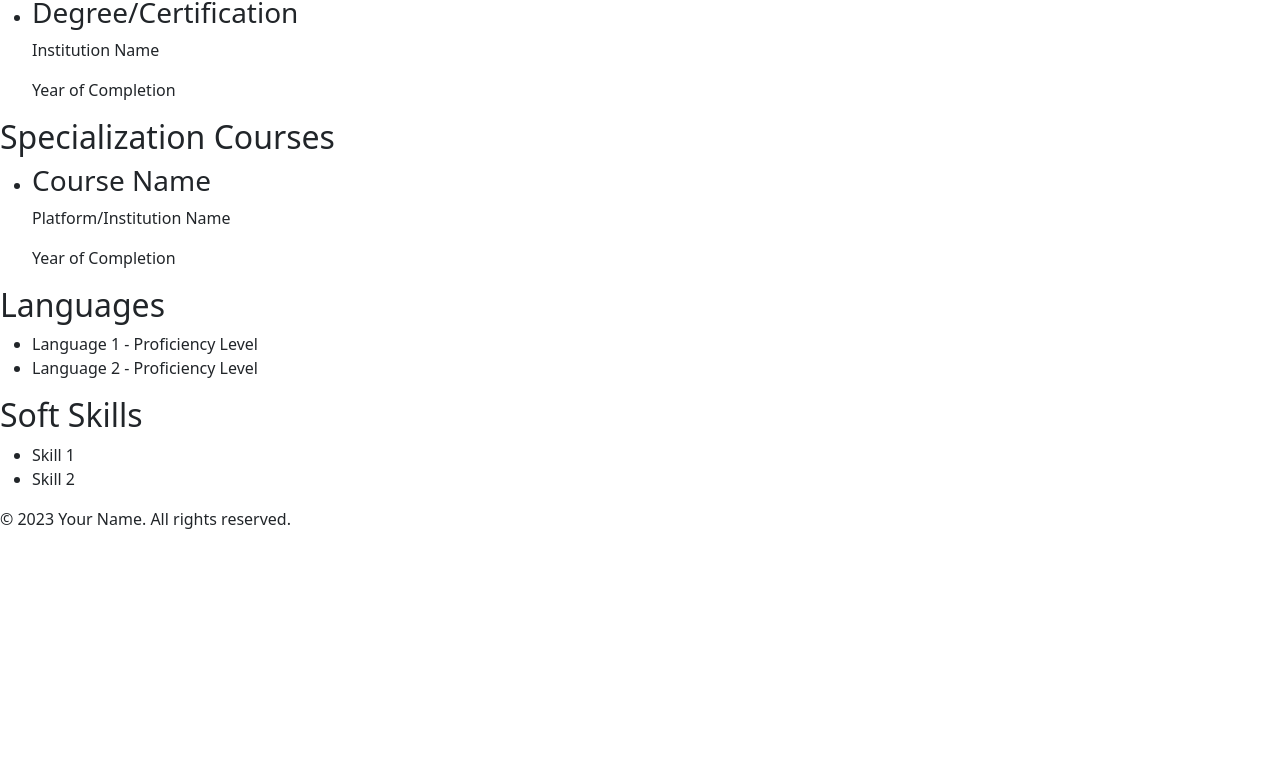
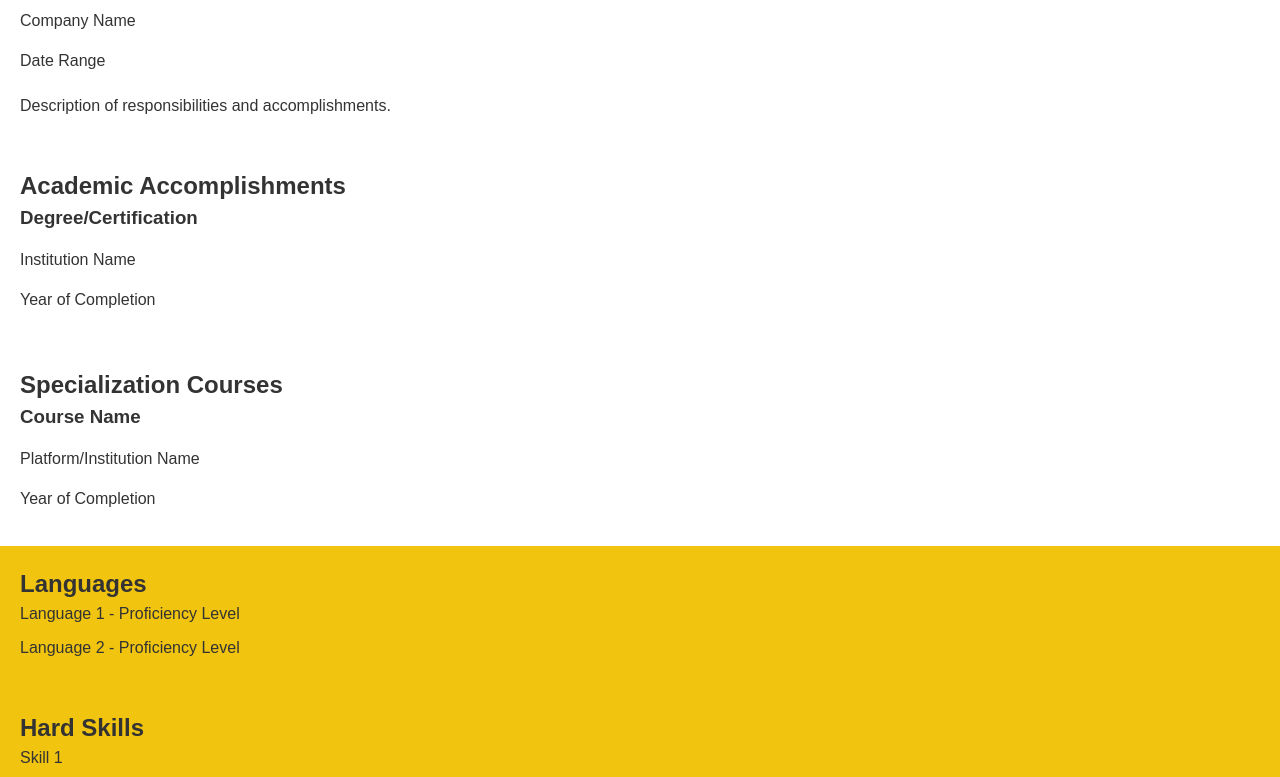
Before and after one commit to danfmaia/resume-website, a plain HTML site: page index.html in a window 1280 px wide. Shown: the part 719-1496 px from the top of the page. Before the commit the page ends 1266 px from the top, so only its background shows below. Drawn offline with nearby package versions, Linux system fonts and the light colour scheme.

Commit message:
feat: add own styling

````diff
--- a/main.html
+++ b/index.html
@@ -5,8 +5,7 @@
   <meta charset="UTF-8">
   <meta name="viewport" content="width=device-width, initial-scale=1.0">
   <title>Your Name - CV</title>
-  <link rel="stylesheet"
-    href="https://cdn.jsdelivr.net/npm/bootstrap@5.5.0/dist/css/bootstrap.min.css">
+  <link rel="stylesheet" href="styles.css">
 </head>
 
 <body>
@@ -38,9 +37,11 @@
     <h2>Working Experiences</h2>
     <ul>
       <li>
+        <div>
           <h3>Job Title</h3>
           <p>Company Name</p>
           <p>Date Range</p>
+        </div>
         <p>Description of responsibilities and accomplishments.</p>
       </li>
       <!-- Repeat the above li block for each working experience -->
@@ -51,9 +52,11 @@
     <h2>Academic Accomplishments</h2>
     <ul>
       <li>
+        <div>
           <h3>Degree/Certification</h3>
           <p>Institution Name</p>
           <p>Year of Completion</p>
+        </div>
       </li>
       <!-- Repeat the above li block for each academic accomplishment -->
     </ul>
@@ -63,9 +66,11 @@
     <h2>Specialization Courses</h2>
     <ul>
       <li>
+        <div>
           <h3>Course Name</h3>
           <p>Platform/Institution Name</p>
           <p>Year of Completion</p>
+        </div>
       </li>
       <!-- Repeat the above li block for each specialization course -->
     </ul>
@@ -76,8 +81,13 @@
     <ul>
       <li>Language 1 - Proficiency Level</li>
       <li>Language 2 - Proficiency Level</li>
-      <!-- Repeat
-```
+      <!-- Repeat the above li block for each language -->
+    </ul>
+  </section>
+
+  <section id="hard-skills">
+    <h2>Hard Skills</h2>
+    <ul>
       <li>Skill 1</li>
       <li>Skill 2</li>
       <!-- Repeat the above li block for each hard skill -->
@@ -95,8 +105,8 @@
 
   <footer>
     <p>&copy; 2023 Your Name. All rights reserved.</p>
+  </footer>
 
-  </footer>
 </body>
 
 </html>
--- /dev/null
+++ b/styles.css
@@ -0,0 +1,120 @@
+/* styles.css */
+
+/* Global Styles */
+body {
+  font-family: Arial, sans-serif;
+  line-height: 1.5;
+  margin: 0;
+  padding: 0;
+  color: #333;
+}
+
+h1,
+h2,
+h3 {
+  margin: 0;
+}
+
+img {
+  max-width: 100%;
+  height: auto;
+}
+
+ul {
+  list-style-type: none;
+  padding: 0;
+  margin: 0;
+}
+
+/* Section Styles */
+header {
+  background-color: #333;
+  color: #fff;
+  padding: 20px;
+  text-align: center;
+}
+
+#personal-info,
+#professional-goal,
+#summary {
+  background-color: #f2f2f2;
+  padding: 20px;
+}
+
+#working-experiences,
+#academic-accomplishments,
+#specialization-courses,
+#languages,
+#hard-skills,
+#soft-skills {
+  padding: 20px;
+}
+
+#working-experiences li,
+#academic-accomplishments li,
+#specialization-courses li,
+#languages li,
+#hard-skills li,
+#soft-skills li {
+  margin-bottom: 10px;
+}
+
+footer {
+  background-color: #333;
+  color: #fff;
+  padding: 20px;
+  text-align: center;
+}
+
+/* Style 3 Specific Styles */
+#personal-info h2,
+#professional-goal h2,
+#summary h2,
+#working-experiences h2,
+#academic-accomplishments h2,
+#specialization-courses h2,
+#languages h2,
+#hard-skills h2,
+#soft-skills h2 {
+  font-weight: bold;
+  color: #333;
+}
+
+#working-experiences li div,
+#academic-accomplishments li div,
+#specialization-courses li div {
+  display: inline-block;
+  margin-right: 10px;
+}
+
+#working-experiences li div h3,
+#academic-accomplishments li div h3,
+#specialization-courses li div h3 {
+  margin: 0;
+}
+
+#working-experiences li p,
+#academic-accomplishments li p,
+#specialization-courses li p {
+  margin-bottom: 5px;
+}
+
+/* Color Palette 3 Specific Styles */
+header {
+  background-color: #2980b9;
+}
+
+#professional-goal,
+#languages,
+#hard-skills {
+  background-color: #f1c40f;
+}
+
+#summary,
+#soft-skills {
+  background-color: #c0392b;
+}
+
+footer {
+  background-color: #34495e;
+}
````
Lines whose indentation alone changed are shown as unchanged.
